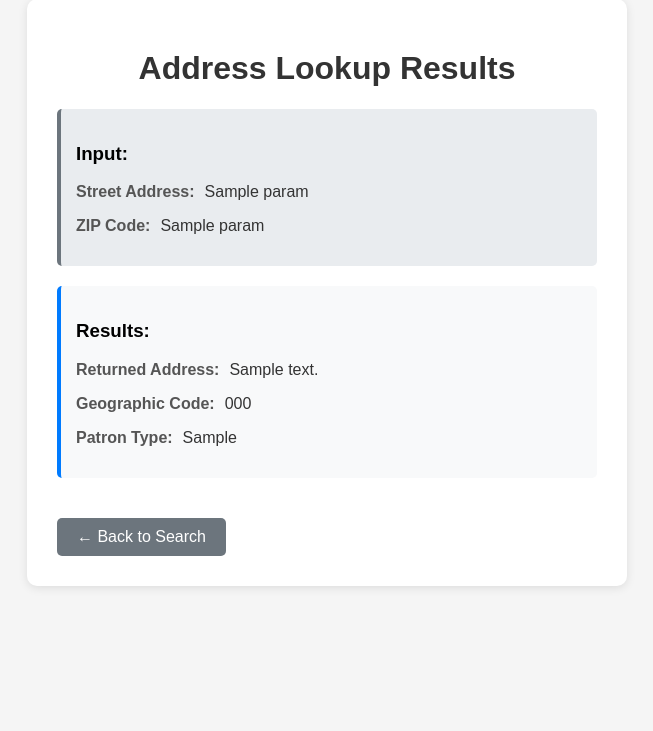
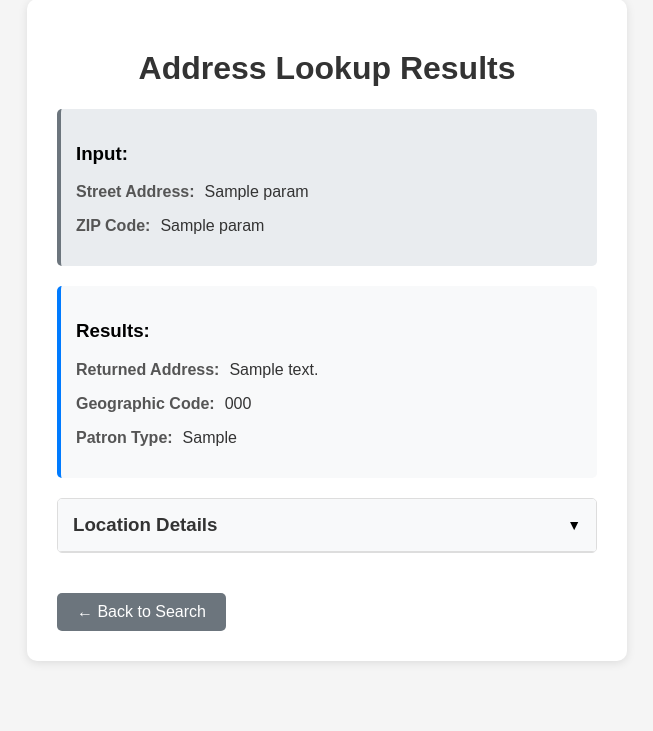
Before and after one commit to reedbc1/RegistrationFinder, a Flask app: template templates/result.html in a window 1280 px wide. Shown: the part 71-802 px from the top of the page, without its empty margins (313-966 px from the left). Before the commit the page ends 659 px from the top, so only its background shows below. Run offline with Flask 3, Linux system fonts and the light colour scheme; the template is opened without the code that fills it: most values are stand-ins (such as "Sample title", 1, 10 or a date in 2020).

Commit message:
Add an expandable section to display detailed location information
Adds a new collapsible section to the results page, conditionally displaying city, state, county, library, and school district data. Includes CSS for styling and JavaScript for toggle functionality.

Replit-Commit-Author: Agent
Replit-Commit-Session-Id: 7ac2ef65-b8a7-49a3-ade8-b5f937e64edf
Replit-Commit-Checkpoint-Type: full_checkpoint
Replit-Commit-Screenshot-Url: https://storage.googleapis.com/screenshot-production-us-central1/f3005481-4503-4e84-9703-04bf2d9a4fea/7ac2ef65-b8a7-49a3-ade8-b5f937e64edf/Xaz5OZH

```diff
--- a/templates/result.html
+++ b/templates/result.html
@@ -59,6 +59,45 @@
         .back-button:hover {
             background-color: #545b62;
         }
+        .dropdown-card {
+            margin: 20px 0;
+            background: white;
+            border: 1px solid #ddd;
+            border-radius: 5px;
+            overflow: hidden;
+        }
+        .dropdown-header {
+            background-color: #f8f9fa;
+            padding: 15px;
+            cursor: pointer;
+            border-bottom: 1px solid #ddd;
+            display: flex;
+            justify-content: space-between;
+            align-items: center;
+            user-select: none;
+        }
+        .dropdown-header:hover {
+            background-color: #e9ecef;
+        }
+        .dropdown-header h3 {
+            margin: 0;
+            color: #333;
+        }
+        .dropdown-arrow {
+            font-size: 14px;
+            transition: transform 0.3s ease;
+        }
+        .dropdown-content {
+            padding: 15px;
+            display: none;
+            border-top: 1px solid #eee;
+        }
+        .dropdown-content.show {
+            display: block;
+        }
+        .dropdown-card.open .dropdown-arrow {
+            transform: rotate(180deg);
+        }
     </style>
 </head>
 <body>
@@ -83,7 +122,53 @@
             <p><span class="label">Patron Type:</span><span class="value">{{ result.patron_type }}</span></p>
         </div>
 
+        <!-- Optional Dropdown Card for Location Details -->
+        {% if result.city or result.state or result.county or result.library or result.school_district %}
+        <div class="dropdown-card" id="locationDropdown">
+            <div class="dropdown-header" onclick="toggleDropdown()">
+                <h3>Location Details</h3>
+                <span class="dropdown-arrow">▼</span>
+            </div>
+            <div class="dropdown-content">
+                {% if result.city %}
+                <p><span class="label">City:</span><span class="value">{{ result.city }}</span></p>
+                {% endif %}
+
+                {% if result.state %}
+                <p><span class="label">State:</span><span class="value">{{ result.state }}</span></p>
+                {% endif %}
+
+                {% if result.county %}
+                <p><span class="label">County:</span><span class="value">{{ result.county }}</span></p>
+                {% endif %}
+
+                {% if result.library %}
+                <p><span class="label">Library District:</span><span class="value">{{ result.library }}</span></p>
+                {% endif %}
+
+                {% if result.school_district %}
+                <p><span class="label">School District:</span><span class="value">{{ result.school_district }}</span></p>
+                {% endif %}
+            </div>
+        </div>
+        {% endif %}
+
         <a href="/" class="back-button">← Back to Search</a>
     </div>
+
+    <script>
+        function toggleDropdown() {
+            const dropdown = document.getElementById('locationDropdown');
+            const content = dropdown.querySelector('.dropdown-content');
+
+            if (content.classList.contains('show')) {
+                content.classList.remove('show');
+                dropdown.classList.remove('open');
+            } else {
+                content.classList.add('show');
+                dropdown.classList.add('open');
+            }
+        }
+    </script>
 </body>
 </html>
```
Also changed, not shown: 1 other file.
